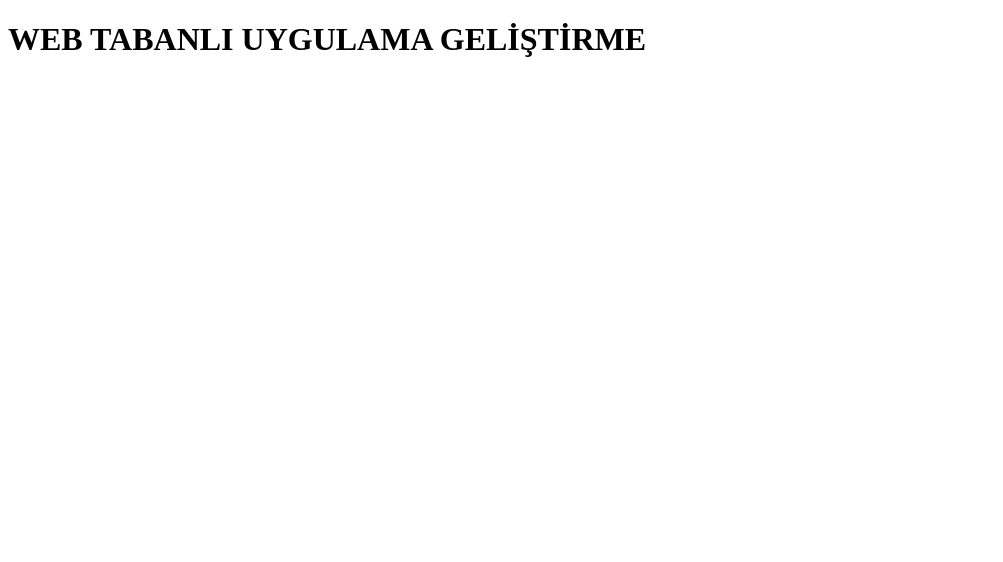
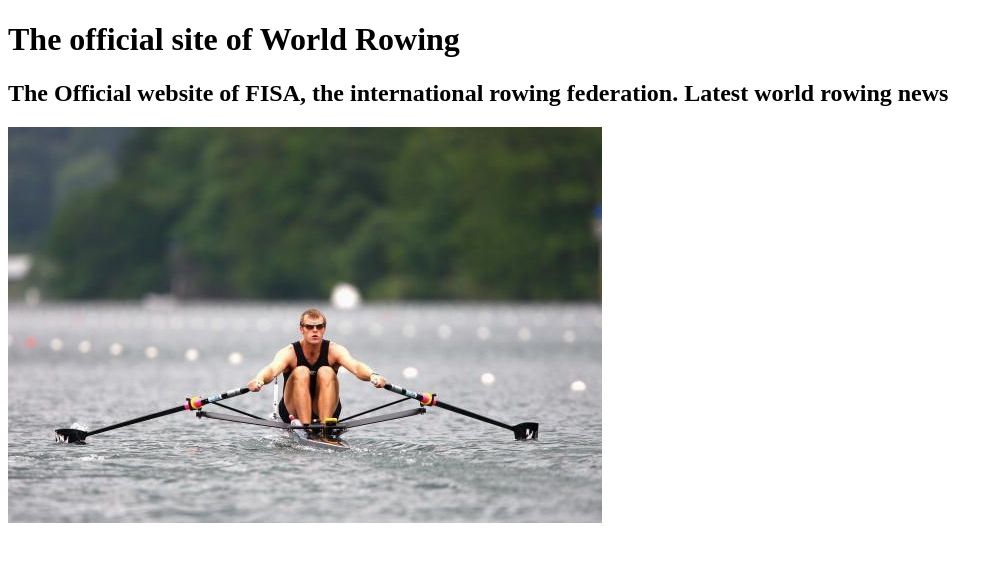
Before and after one commit to emreuzun78/emreuzun78.github.io, a plain HTML site: page index.html in a window 1280 px wide. Shown: the whole page, without its empty margins (0-1003 px from the left). Drawn offline with Linux system fonts and the light colour scheme.

Commit message:
Add files via upload

```diff
--- a/index.html
+++ b/index.html
@@ -1,9 +1,15 @@
 <!DOCTYPE html>
 <html lang="en">
 <head>
-  <title>Document</title>
+    <meta charset="UTF-8">
+    <meta http-equiv="X-UA-Compatible" content="IE=edge">
+    <meta name="viewport" content="width=device-width, initial-scale=1.0">
+    <title>Document</title>
+    <link rel="stylesheet" href="css/style.css">
 </head>
 <body>
-  <h1>WEB TABANLI UYGULAMA GELİŞTİRME</h1>
+  <h1>The official site of World Rowing</h1>
+ <h2>The Official website of FISA, the international rowing federation. Latest world rowing news</h2>
+ <img src="img/rowing.jpg" alt="">
 </body>
 </html>
```
Also changed, not shown: css/style.css (added), img/1.png (added), img/arkaplan.png (added), img/manzara1.jpg (added), img/manzara2.jpg (added), img/profilBayan.png (added), img/rowing.jpg (added).
